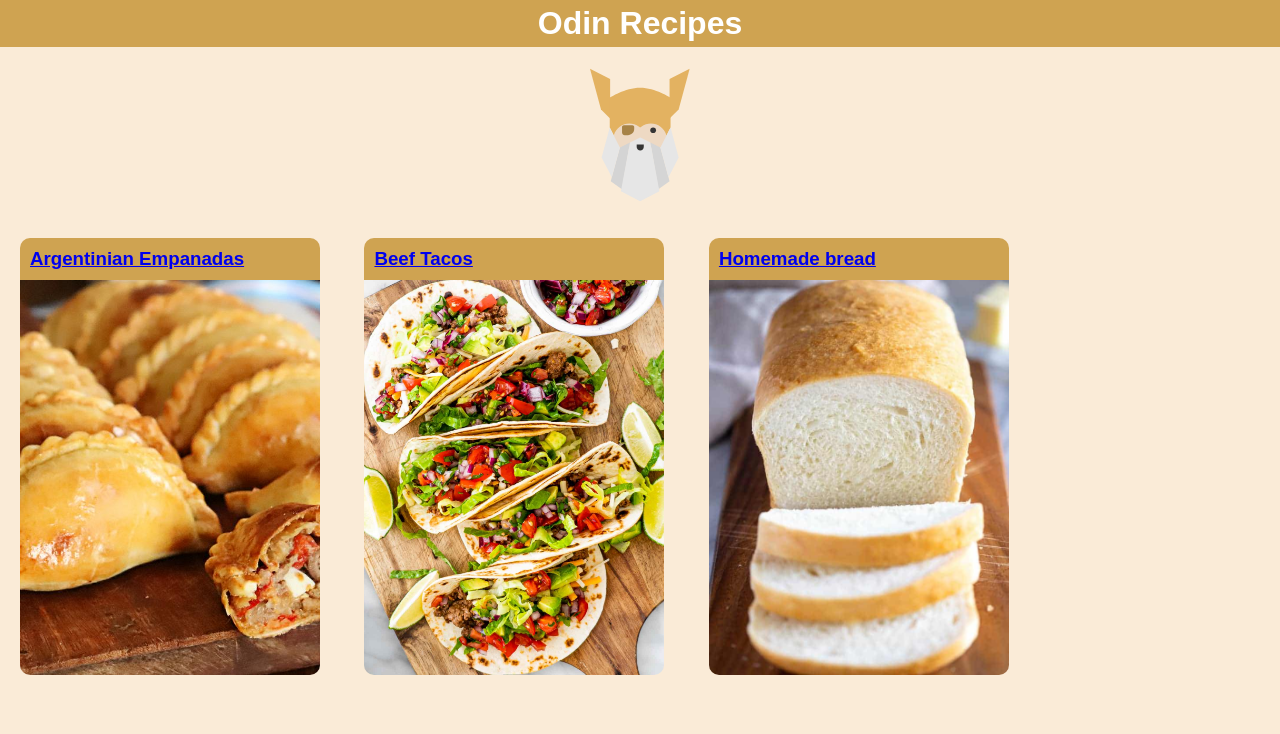
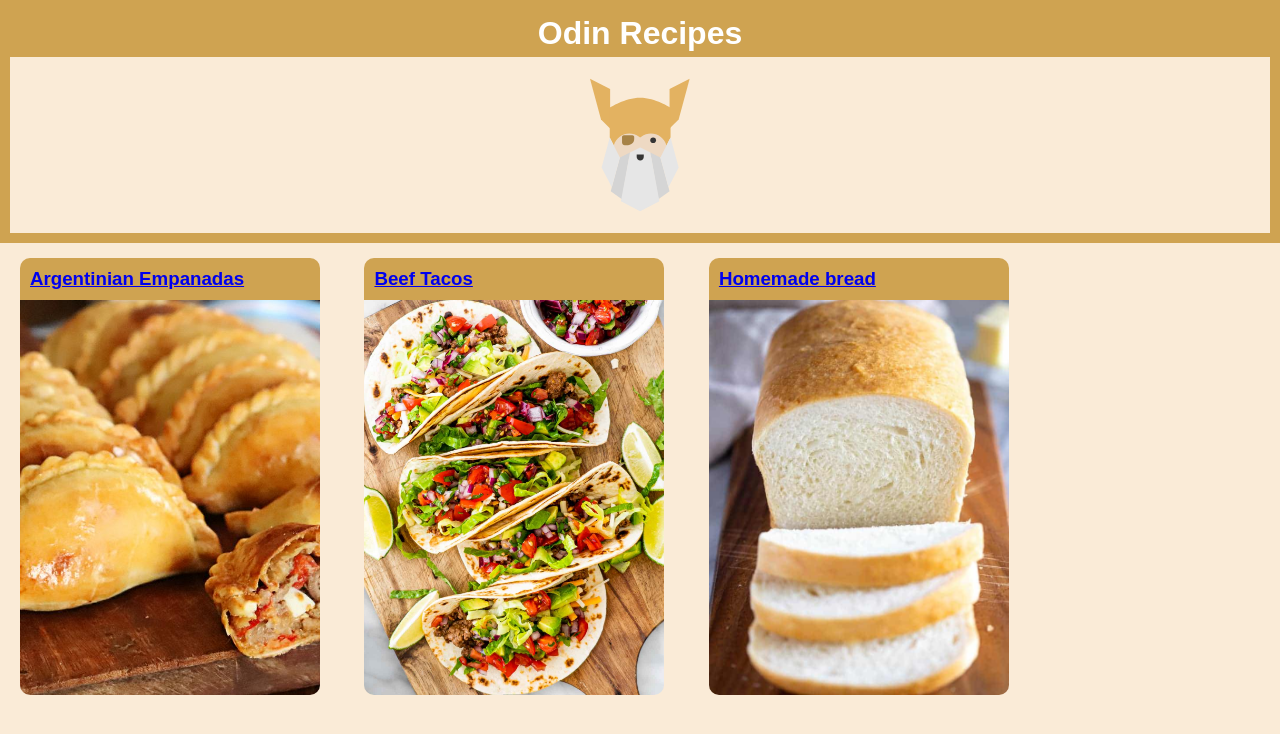
Before and after one commit to 1arlz/odin-recipes, a plain HTML site: page index.html in a window 1280 px wide. Drawn offline with Linux system fonts and the light colour scheme.

Commit message:
Update index.html
Forgot to add recipes.css. Adding it now.

```diff
--- a/index.html
+++ b/index.html
@@ -5,6 +5,7 @@
     <meta name="viewport" content="width=device-width, initial-scale=1.0">
     <title>Odin Recipes</title>
     <link rel="stylesheet" href="css/styles.css">
+    <link rel="stylesheet" href="css/recipes.css">
 </head>
 <body>
     <header class="main">
```
